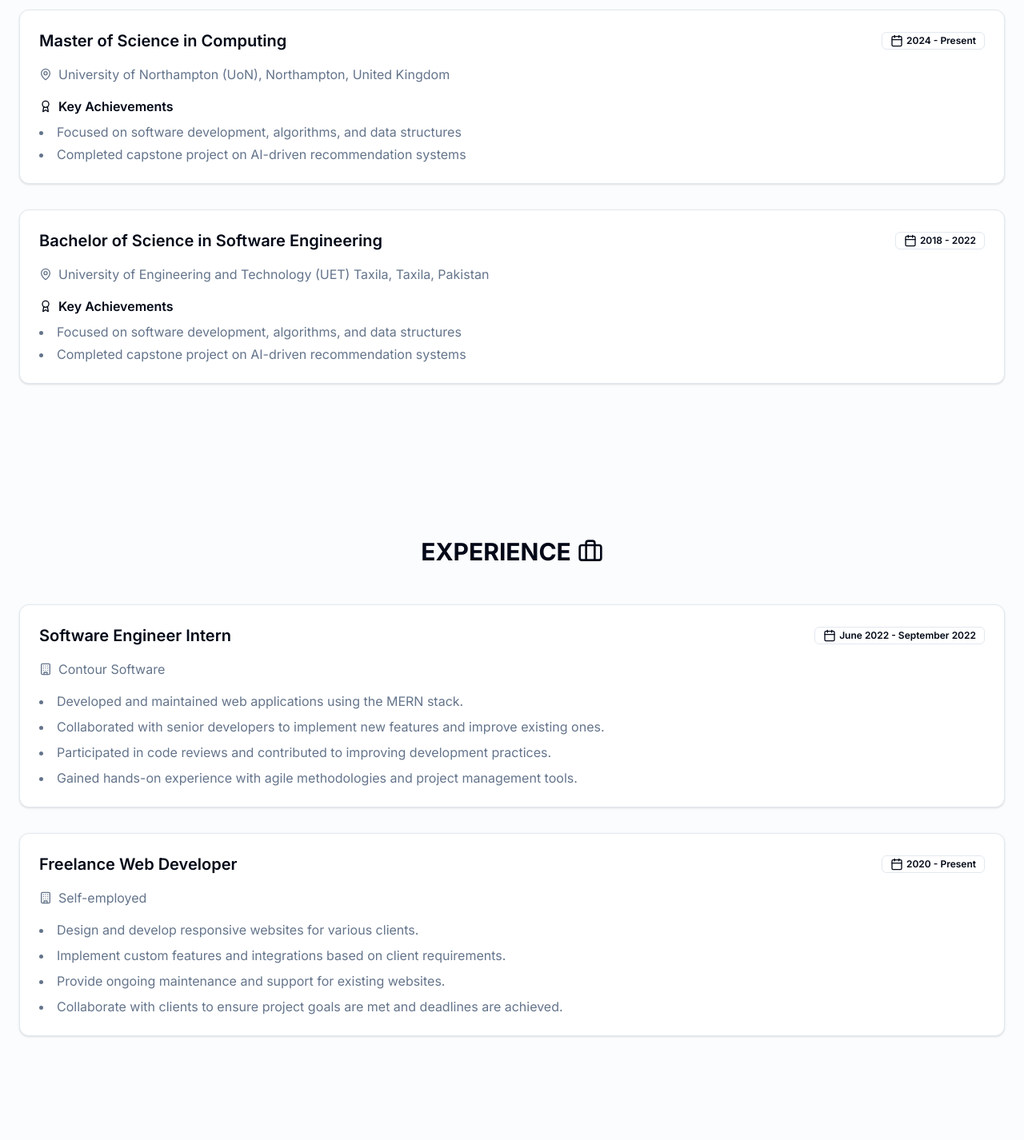
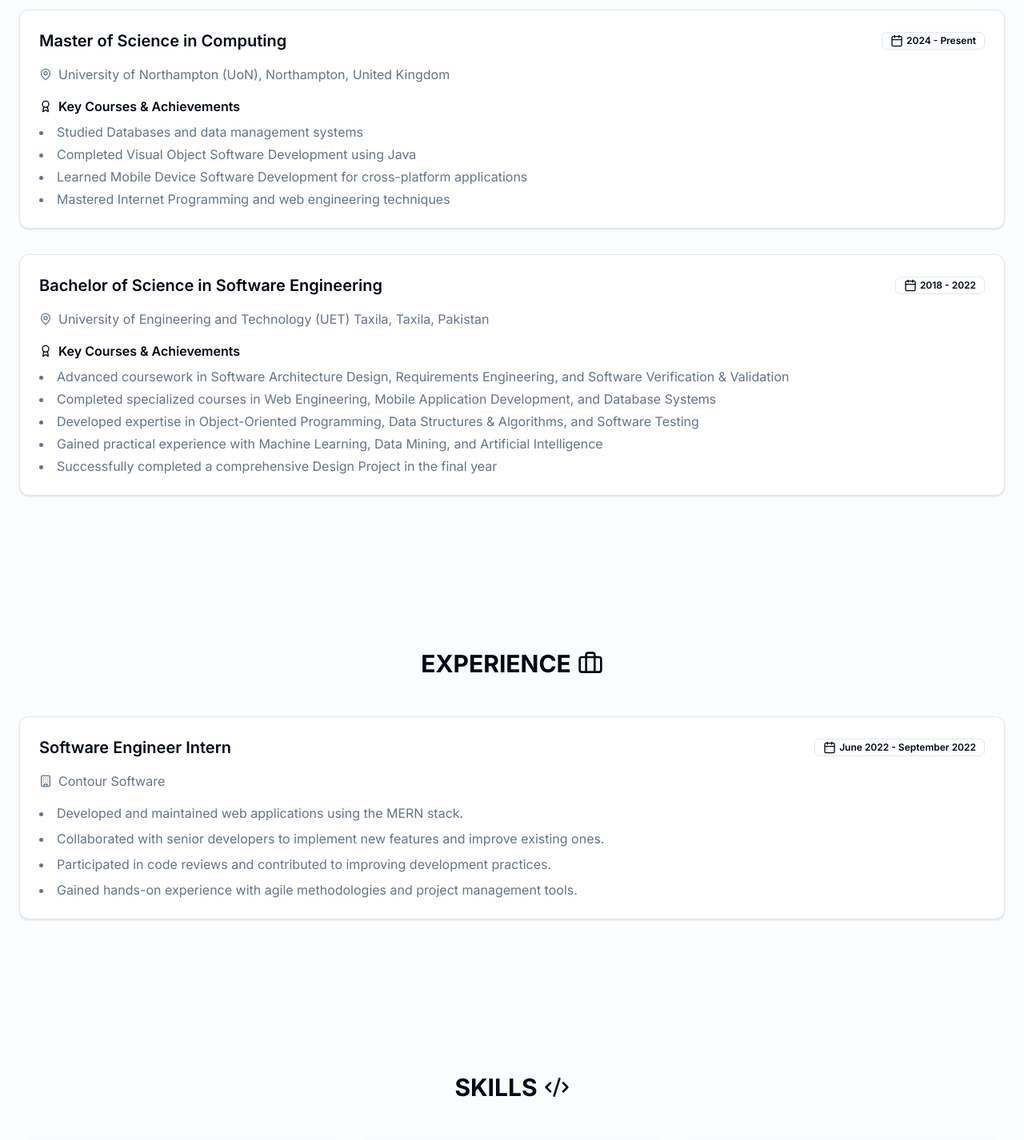
Before and after one commit to zishansaeed/portfolio, a Next.js app: page / in a window 1280 px wide. Shown: the part 1260-2686 px from the top of the page at 80% size. Built offline with nearby package versions, Linux system fonts and the light colour scheme.

Commit message:
education and experience section updated!

```diff
--- a/components/education.tsx
+++ b/components/education.tsx
@@ -10,8 +10,10 @@ export function Education() {
       location: "Northampton, United Kingdom",
       duration: "2024 - Present",
       achievements: [
-        "Focused on software development, algorithms, and data structures",
-        "Completed capstone project on AI-driven recommendation systems",
+        "Studied Databases and data management systems",
+        "Completed Visual Object Software Development using Java",
+        "Learned Mobile Device Software Development for cross-platform applications",
+        "Mastered Internet Programming and web engineering techniques",
       ],
     },
     {
@@ -20,8 +22,11 @@ export function Education() {
       location: "Taxila, Pakistan",
       duration: "2018 - 2022",
       achievements: [
-        "Focused on software development, algorithms, and data structures",
-        "Completed capstone project on AI-driven recommendation systems",
+        "Advanced coursework in Software Architecture Design, Requirements Engineering, and Software Verification & Validation",
+        "Completed specialized courses in Web Engineering, Mobile Application Development, and Database Systems",
+        "Developed expertise in Object-Oriented Programming, Data Structures & Algorithms, and Software Testing",
+        "Gained practical experience with Machine Learning, Data Mining, and Artificial Intelligence",
+        "Successfully completed a comprehensive Design Project in the final year",
       ],
     },
   ];
@@ -50,7 +55,7 @@ export function Education() {
               <div className="mt-4">
                 <h4 className="font-semibold mb-2 flex items-center">
                   <Award className="w-4 h-4 mr-2" />
-                  Key Achievements
+                  Key Courses & Achievements
                 </h4>
                 <ul className="list-disc list-inside space-y-1">
                   {edu.achievements.map((achievement, idx) => (
--- a/components/experience.tsx
+++ b/components/experience.tsx
@@ -13,17 +13,6 @@ export function Experience() {
         "Collaborated with senior developers to implement new features and improve existing ones.",
         "Participated in code reviews and contributed to improving development practices.",
         "Gained hands-on experience with agile methodologies and project management tools.",
-      ],
-    },
-    {
-      position: "Freelance Web Developer",
-      company: "Self-employed",
-      duration: "2020 - Present",
-      responsibilities: [
-        "Design and develop responsive websites for various clients.",
-        "Implement custom features and integrations based on client requirements.",
-        "Provide ongoing maintenance and support for existing websites.",
-        "Collaborate with clients to ensure project goals are met and deadlines are achieved.",
       ],
     },
   ];
```
